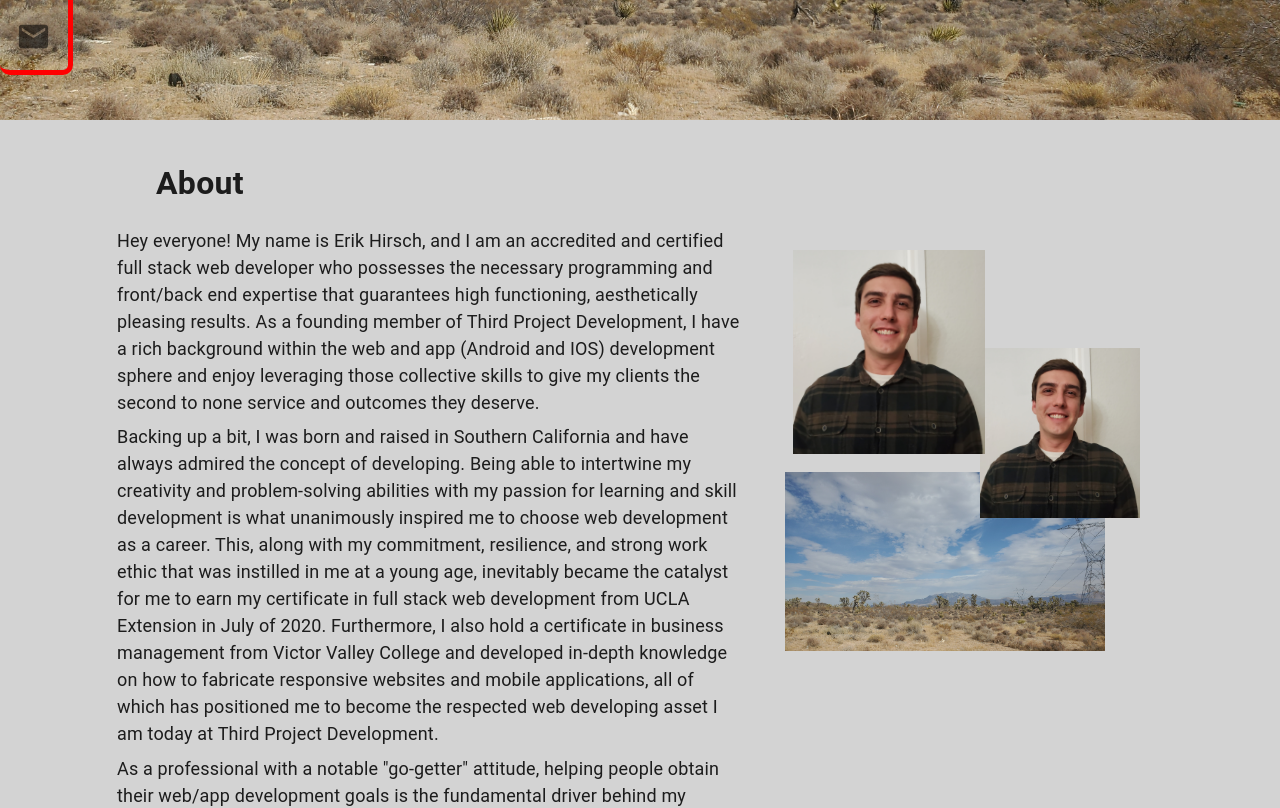
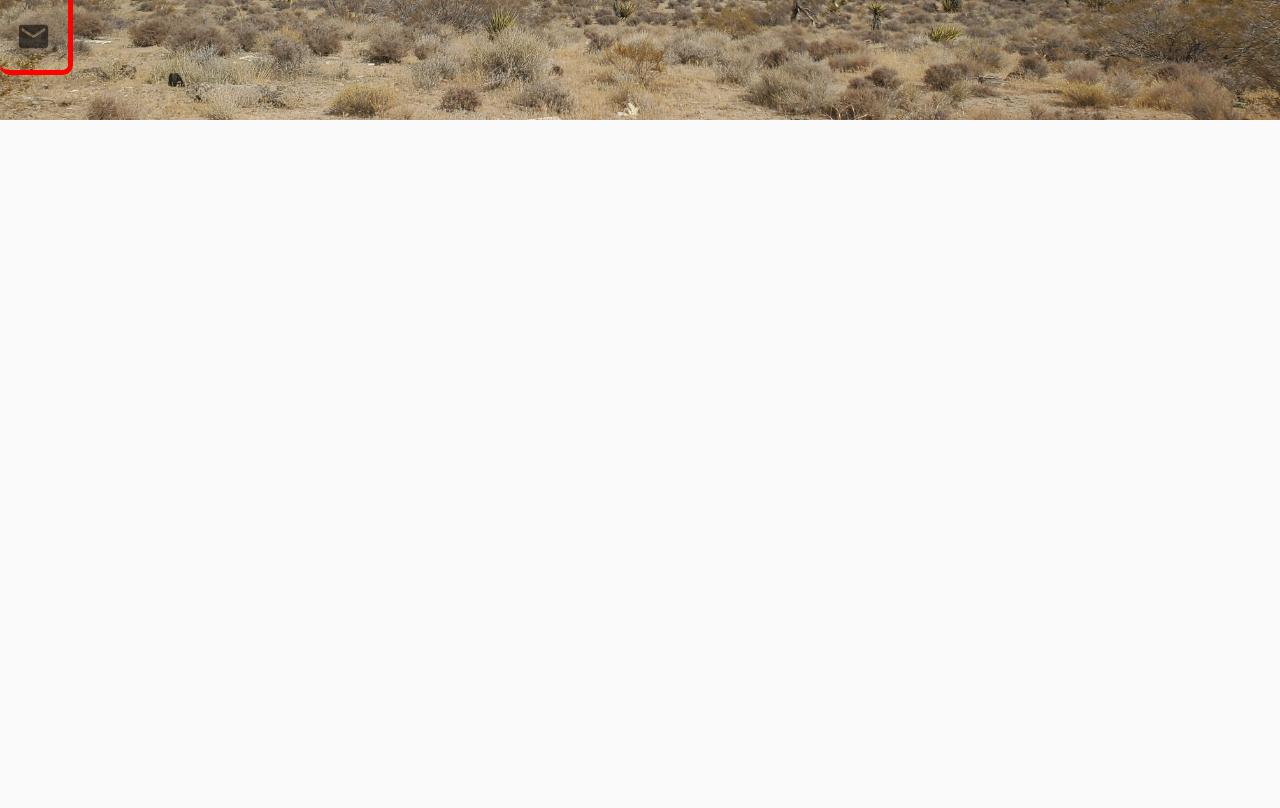
Before and after one commit to eh4git/Portfolio, a Next.js app: page / in a window 1280 px wide. Shown: the part 440-1248 px from the top of the page. After the commit the page ends 800 px from the top, so only its background shows below. Built offline with nearby package versions, Linux system fonts and the light colour scheme.

Commit message:
aboutMe custom queries

```diff
--- a/components/aboutMe/index.js
+++ b/components/aboutMe/index.js
@@ -76,25 +76,12 @@ const useStyles = makeStyles({
 const AboutMe = () => {
 
     const classes = useStyles();
-    const theme = useTheme();
-    const small = useMediaQuery(theme.breakpoints.down('sm'));
-    const medium = useMediaQuery(theme.breakpoints.only('md'));
-    const large = useMediaQuery(theme.breakpoints.up('lg'));
-
 
     const [screen, setScreen] = useState({ height: 800, width: 2400 });
-    const [screenHeight, setScreenHeight] = useState(screen.height);
-    const [screenWidth, setScreenWidth] = useState(screen.width);
 
     useEffect(() => {
         setScreen({ height: window.innerHeight, width: window.innerWidth })
     }, [])
-
-    useEffect(() => {
-        setScreenHeight(screen.height)
-        setScreenWidth(screen.width)
-        // console.log(screen)
-    }, [screen])
 
     useEffect(() => {
 
@@ -111,10 +98,9 @@ const AboutMe = () => {
 
     return (
         <>
-            {small && <span>Small</span>}
-            {medium &&
+            {screen.width < 960 && <span>Small</span>}
+            {screen.width > 960 && screen.width < 1280 &&
                 <section className={classes.section}  >
-
                     <Typography className={classes.mainHeader}>
                         About
                     </Typography>
@@ -140,7 +126,7 @@ const AboutMe = () => {
                             <Image
                                 src='/img/profilePicture.jpg'
                                 height={240}
-                                width={screenWidth * .15}
+                                width={screen.width * .15}
                                 layout='intrinsic'
                                 // layout='responsive'
                                 objectFit='contain'
@@ -160,7 +146,7 @@ const AboutMe = () => {
                             <Image
                                 src='/img/profilePicture.jpg'
                                 height={220}
-                                width={screenWidth * .125}
+                                width={screen.width * .125}
                                 // layout='intrinsic'
                                 layout='intrinsic'
                                 objectFit='contain'
@@ -189,7 +175,7 @@ const AboutMe = () => {
                 </section>
             }
 
-            {large &&
+            {screen.width > 1280 &&
                 <section className={classes.section} >
                     <div className={classes.aboutMeContainer} >
                         <Typography className={classes.mainHeader}>
@@ -212,8 +198,8 @@ const AboutMe = () => {
                         <div className={classes.img1}>
                             <Image
                                 src='/img/profilePicture.jpg'
-                                height={screenHeight * .3}
-                                width={screenWidth * .15}
+                                height={screen.height * .3}
+                                width={screen.width * .15}
                                 layout='intrinsic'
                                 // layout='responsive'
                                 objectFit='contain'
@@ -225,8 +211,8 @@ const AboutMe = () => {
                         <div className={classes.img2}>
                             <Image
                                 src='/img/profilePicture.jpg'
-                                height={screenHeight * .25}
-                                width={screenWidth * .125}
+                                height={screen.height * .25}
+                                width={screen.width * .125}
                                 // layout='intrinsic'
                                 layout='intrinsic'
                                 objectFit='contain'
@@ -238,8 +224,8 @@ const AboutMe = () => {
                         <div className={classes.img3}>
                             <Image
                                 src='/img/12721.jpg'
-                                height={screenHeight * .3}
-                                width={screenWidth * .25}
+                                height={screen.height * .3}
+                                width={screen.width * .25}
                                 layout='intrinsic'
                                 // layout='responsive'
                                 objectFit='contain'
```
